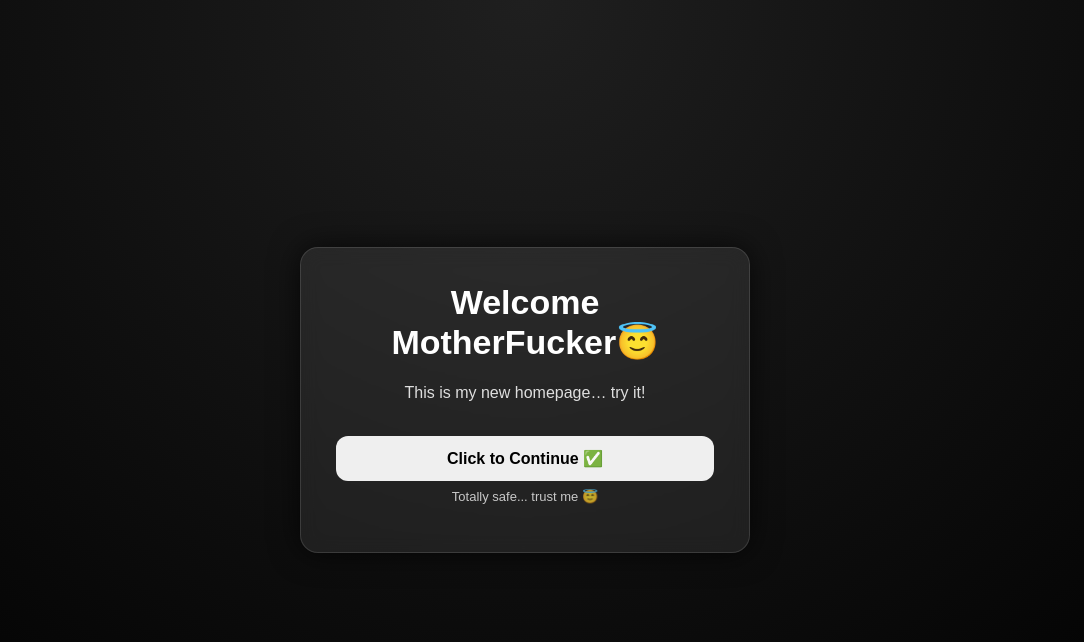
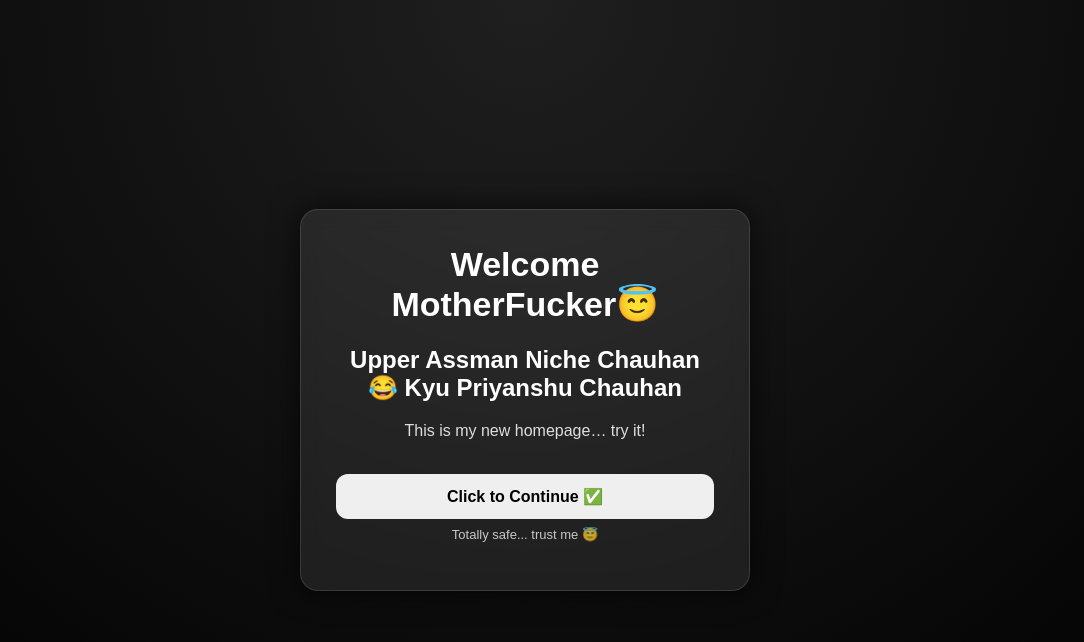
Before and after one commit to akash9807op-dotcom/test, a FastAPI app: page / in a window 1280 px wide. Shown: the top 642 px of the page, without its empty margins (115-1199 px from the left). Run offline with FastAPI, Linux system fonts and the light colour scheme; parts of the project's set-up code (start-up, migrations or seed data) failed here and were passed over.

Commit message:
Update home.html

```diff
--- a/app/templates/home.html
+++ b/app/templates/home.html
@@ -8,10 +8,10 @@
   <link rel="stylesheet" href="{{ url_for('static', path='style.css') }}">
 </head>
 <body>
-
   <div class="container">
     <div class="card">
       <h1>Welcome MotherFucker😇</h1>
+      <h2>Upper Assman Niche Chauhan 😂 Kyu Priyanshu Chauhan</h2>
       <p class="sub">This is my new homepage… try it!</p>
 
       <button id="startBtn">Click to Continue ✅</button>
```
